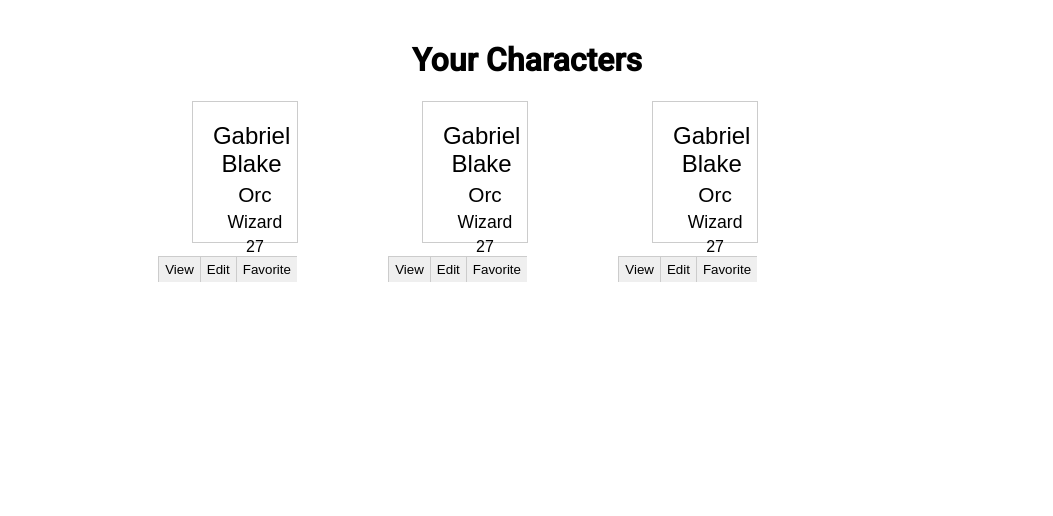
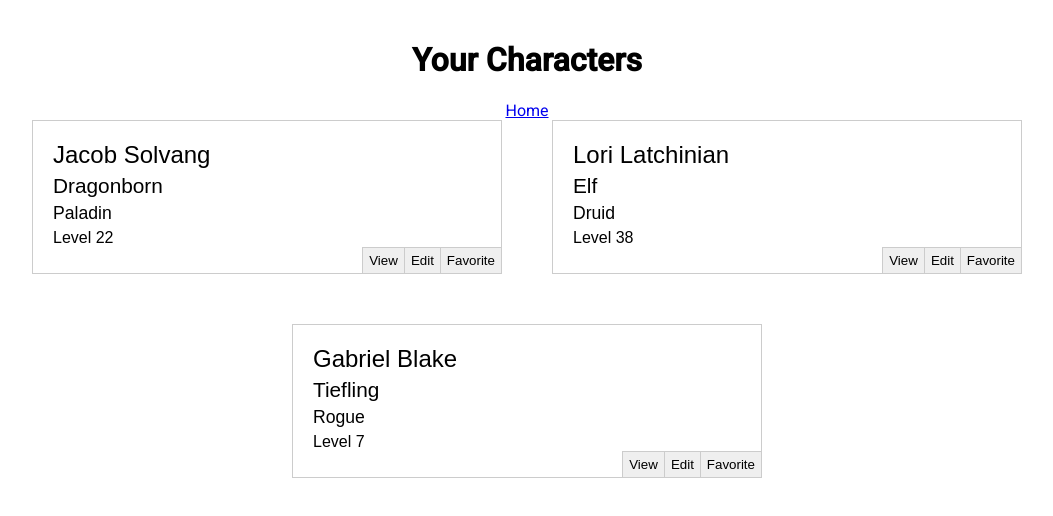
Before and after one commit to Lori-L/DEV422-AngularClient, an Angular app: page /chars in a window 1280 px wide. Shown: the top 516 px of the page, without its empty margins (113-1166 px from the left). Built offline with nearby package versions, Linux system fonts and the light colour scheme.

Commit message:
added route navigation and cleaned up ui

```diff
--- a/src/app/character-card/character-card.component.css
+++ b/src/app/character-card/character-card.component.css
@@ -1,20 +1,11 @@
-.page-wrapper {
-  padding: 20px;
-  display: flex;
-  justify-content: center;
-  align-items: center;
-}
-
 .char-card-container {
   display: flex;
   align-items: start;
   justify-content: space-between;
   flex-direction: column;
-  width: 40%;
-  height: 100px;
+  width: 35vw;
   border: 1px solid #ccc;
-  /* border-radius: 10px; */
-  padding: 20px 0 20px 20px;
+  padding: 20px 0 0 20px;
 }
 
 .char-details {
@@ -44,7 +35,6 @@
   border: thin solid #ccc;
   border-right: none;
   border-bottom: none;
-  margin-left: 15px;
 }
 
 .button-styles {
--- a/src/app/character-card/character-card.component.html
+++ b/src/app/character-card/character-card.component.html
@@ -1,17 +1,21 @@
 <div class="char-card-container">
   <div class="char-details">
     <div class="favorite-indicator">
-      <div class="name">Gabriel Blake</div>
-      <mat-icon class="star-icon">star</mat-icon>
+      <div class="name">{{ character.name }}</div>
+      <span *ngIf="showStartIcon">
+        <mat-icon class="star-icon">star</mat-icon>
+      </span>
     </div>
 
-    <div class="race">Orc</div>
-    <div class="class">Wizard</div>
-    <div class="level">27</div>
+    <div class="race">{{ character.race }}</div>
+    <div class="class">{{ character.class }}</div>
+    <div class="level">{{ character.level }}</div>
   </div>
   <div class="char-controls-container">
     <Button class="button-styles view-button">View</Button>
     <Button class="button-styles">Edit</Button>
-    <Button class="button-styles favorite-button">Favorite</Button>
+    <Button class="button-styles favorite-button" (click)="toggleStartIcon()">{{
+      showStartIcon ? "Unfavorite" : "Favorite"
+    }}</Button>
   </div>
 </div>
--- a/src/app/character-card/character-card.component.ts
+++ b/src/app/character-card/character-card.component.ts
@@ -9,11 +9,19 @@ export class CharacterCardComponent implements OnInit {
   constructor() {
     this.character = {} as Character;
   }
+
   @Input() character: Character;
+
   ngOnInit(): void {}
+
+  showStartIcon: boolean = false;
+
+  toggleStartIcon(): void {
+    this.showStartIcon = !this.showStartIcon;
+  }
 }
 
-type Character = {
+export type Character = {
   name: string;
   race: string;
   class: string;
--- a/src/app/choose-view/choose-view.component.html
+++ b/src/app/choose-view/choose-view.component.html
@@ -4,7 +4,7 @@
       <h1>Create Character</h1>
       <mat-icon class="plus-icon">add</mat-icon>
     </div>
-    <div class="view-box">
+    <div routerLink="/chars" class="view-box">
       <h1>List Characters</h1>
       <mat-icon class="list-icon">list</mat-icon>
     </div>
--- a/src/app/home-page/home-page.component.html
+++ b/src/app/home-page/home-page.component.html
@@ -11,7 +11,7 @@
     </div>
     <div class="divider"></div>
     <div class="signup-button-container">
-      <button class="signup-button">Sign Up</button>
+      <button routerLink="/choose-view" class="signup-button">Sign Up</button>
     </div>
   </div>
 </div>
--- a/src/app/view-all-characters-page/view-all-characters-page.component.css
+++ b/src/app/view-all-characters-page/view-all-characters-page.component.css
@@ -1,12 +1,16 @@
 .page-wrapper {
   padding: 20px;
-  text-align: center;
+  display: flex;
+  flex-direction: column;
+  justify-content: space-evenly;
+  align-items: center;
 }
 
 .character-list {
+  width: 100%;
   display: flex;
+  align-items: center;
+  justify-content: center;
   flex-wrap: wrap;
-  justify-content: center;
-
-  gap: 20px;
+  gap: 50px;
 }
--- a/src/app/view-all-characters-page/view-all-characters-page.component.html
+++ b/src/app/view-all-characters-page/view-all-characters-page.component.html
@@ -2,10 +2,13 @@
   <!-- use the character card componenet here -->
 
   <h1>Your Characters</h1>
+  <a routerLink="/">Home</a>
 
-  <div class="character-list">
-    <app-character-card></app-character-card>
-    <app-character-card></app-character-card>
-    <app-character-card></app-character-card>
+  <div class="character-list-container">
+    <div class="character-list">
+      <div *ngFor="let character of characterArray">
+        <app-character-card [character]="character"></app-character-card>
+      </div>
+    </div>
   </div>
 </div>
--- a/src/app/view-all-characters-page/view-all-characters-page.component.ts
+++ b/src/app/view-all-characters-page/view-all-characters-page.component.ts
@@ -1,15 +1,35 @@
 import { Component, OnInit } from '@angular/core';
+import { Character } from '../character-card/character-card.component';
 
 @Component({
   selector: 'app-view-all-characters-page',
   templateUrl: './view-all-characters-page.component.html',
-  styleUrls: ['./view-all-characters-page.component.css']
+  styleUrls: ['./view-all-characters-page.component.css'],
 })
 export class ViewAllCharactersPageComponent implements OnInit {
+  characterArray: Character[] = [
+    {
+      name: 'Jacob Solvang',
+      race: 'Dragonborn',
+      class: 'Paladin',
+      level: 'Level 22',
+    },
+    {
+      name: 'Lori Latchinian',
+      race: 'Elf',
+      class: 'Druid',
+      level: 'Level 38',
+    },
+    {
+      name: 'Gabriel Blake',
+      race: 'Tiefling',
+      class: 'Rogue',
+      level: 'Level 7',
+    },
+    // Add more characters as needed
+  ];
 
-  constructor() { }
+  constructor() {}
 
-  ngOnInit(): void {
-  }
-
+  ngOnInit(): void {}
 }
```
